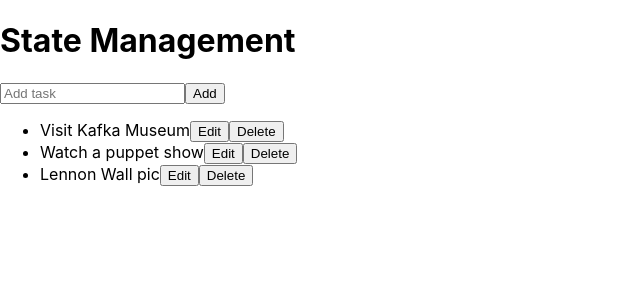
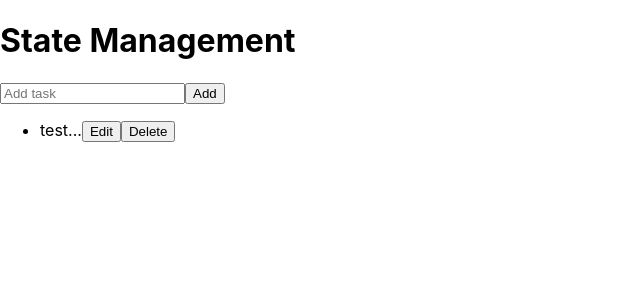
Before and after one commit to AKRkar/rabah-react-app, a React (Create React App) app: page /managestate in a window 1280 px wide. Shown: the top 300 px of the page, without its empty margins (0-640 px from the left). Built offline with nearby package versions, Linux system fonts and the light colour scheme.

Commit message:
clean up

```diff
--- a/src/StateMgtDemo.js
+++ b/src/StateMgtDemo.js
@@ -1,13 +1,13 @@
 
 // https://beta.reactjs.org/learn/managing-state
 
-import {useReducer} from "react";
+import {useReducer, useState} from "react";
 import TaskList from "./TaskList";
 import AddTask from "./AddTask";
 import TaskStateMgtLogicController from "./TaskStateMgtLogicController";
 
 function StateMgtDemo(){
-    const [tasks, dispatch] = useReducer(TaskStateMgtLogicController, initialTasks);
+    const [tasks, dispatch] = useReducer(TaskStateMgtLogicController, [{id: 0, text: "test..." }]);
     function handleAddTask(text) {
         dispatch({type: 'added', id: nextId++, text: text,});
     }
@@ -26,11 +26,6 @@ function StateMgtDemo(){
     );
 }
 
-let nextId = 3;
-const initialTasks = [
-    { id: 0, text: 'Visit Kafka Museum', done: true },
-    { id: 1, text: 'Watch a puppet show', done: false },
-    { id: 2, text: 'Lennon Wall pic', done: false }
-];
+let nextId = 0;
 
 export default StateMgtDemo;
--- a/src/TaskList.js
+++ b/src/TaskList.js
@@ -9,7 +9,7 @@ function TaskList({list, onDeleteTask, onChangeTask}){
     )
 }
 
-function Task ({t, onDelete, onChange}){ console.log(t)
+function Task ({t, onDelete, onChange}){
     const [isEditing, setIsEditing] = useState(false);
     let taskContent;
     if (isEditing) {
```
